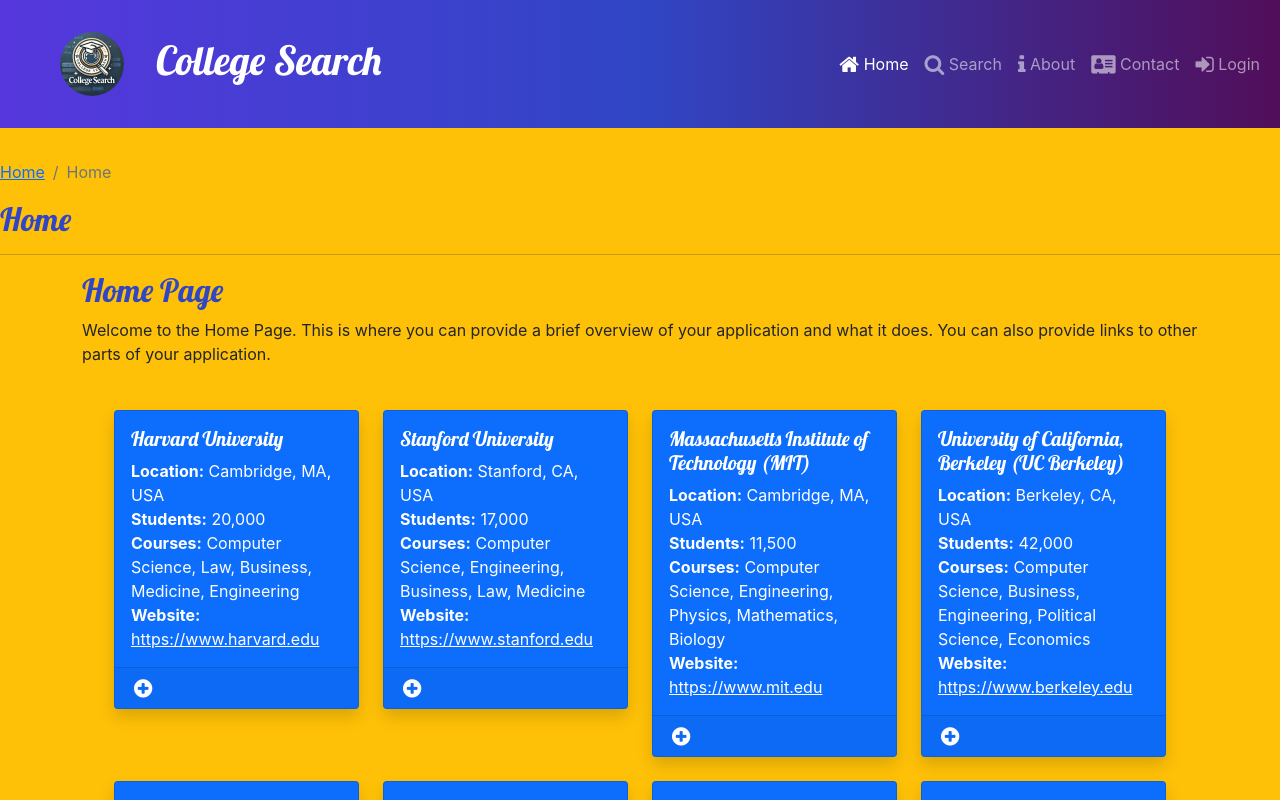
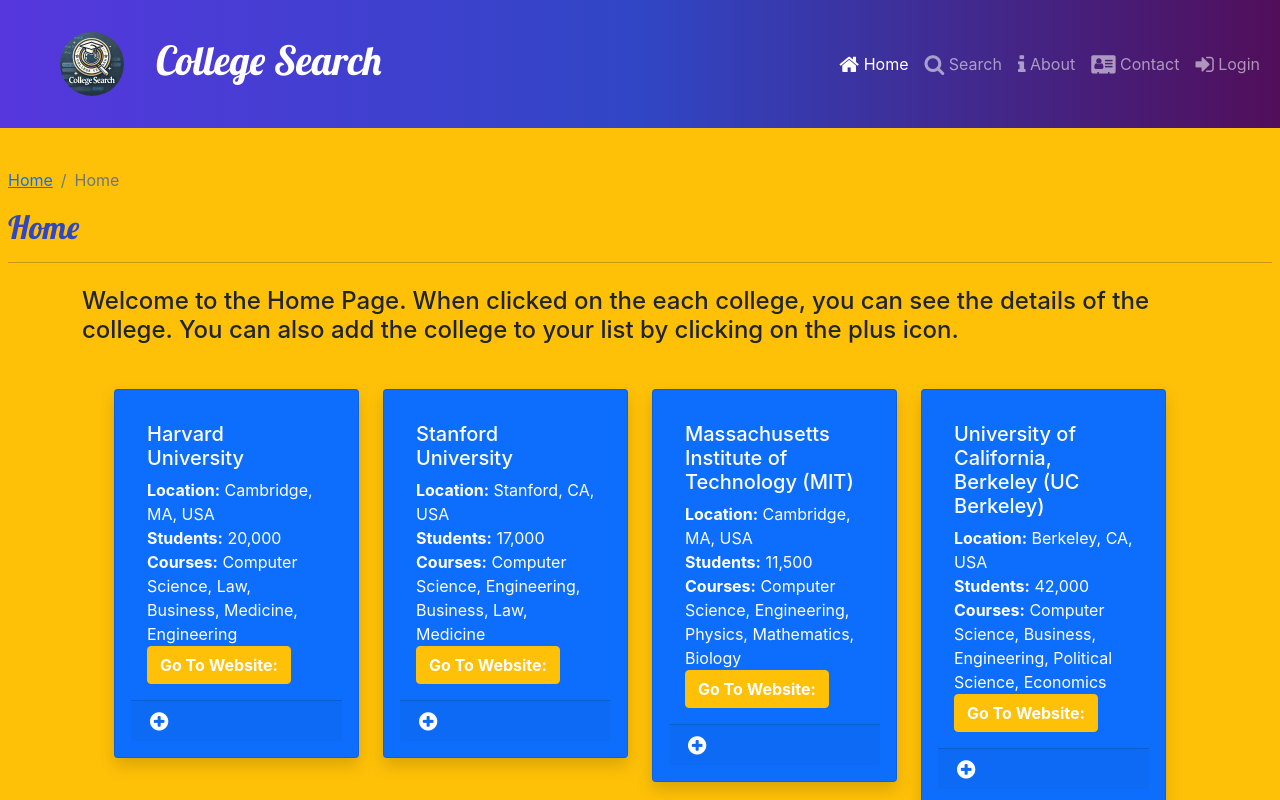
Before and after one commit to mathiasadikpon/colleges-search-app-react, a React (Create React App) app: page / in a window 1280 px wide. Shown: the top 800 px of the page. Built offline with nearby package versions, Linux system fonts and the light colour scheme.

Commit message:
refactor College component layout; improve website link visibility and footer positioning; update HomePage description

```diff
--- a/src/colleges/College.js
+++ b/src/colleges/College.js
@@ -1,6 +1,7 @@
 import React, { useState } from "react";
 import { Link } from "react-router-dom";
 import {
+  Button,
   Card,
   CardBody,
   CardFooter,
@@ -18,31 +19,33 @@
 
   return (
     <Col xs="12" sm="6" lg="3" className="p-2">
-      <Card className="bg-primary text-white m-1 shadow">
+      <Card body className="bg-primary text-white m-1 shadow">
+        <CardBody>
           <Link
             to={`/${id}`}
             className="text-white"
             style={{ cursor: "default", textDecoration: "none" }}
           >
-          <CardBody>
             <CardTitle tag="h5">{name}</CardTitle>
             <CardText>
               <strong>Location:</strong> {city}, {state}, {country} <br />
               <strong>Students:</strong> {no_of_students.toLocaleString()}{" "}
               <br />
               <strong>Courses:</strong> {courses.join(", ")} <br />
-              <strong>Website:</strong>{" "}
+            </CardText>
+          </Link>
+          <CardText>
             <a
               href={website}
               target="_blank"
               rel="noopener noreferrer"
-                className="text-white"
+              className=" btn btn-warning text-white"
             >
-                {website}
+              <strong>Go To Website:</strong>
             </a>
           </CardText>
         </CardBody>
-        </Link>
+
         <CardFooter>
           {/* Clickable Icon with better contrast */}
           <i
--- a/src/components/Footer.js
+++ b/src/components/Footer.js
@@ -3,7 +3,7 @@
 
 const Footer = () => {
   return (
-    <footer className="site-footer" sticky="botto" expand="md">
+    <footer className="site-footer" sticky="bottom" expand="md">
       <Container>
         <Row>
           <Col xs={{ size: 4, offset: 1 }} sm="2" className="text-white">
--- a/src/components/SubHeader.js
+++ b/src/components/SubHeader.js
@@ -3,9 +3,9 @@
 
 const SubHeader = ({ current, detail }) => {
   return (
-    <Row>
-      <Col>
-        <Breadcrumb>
+    <Row >
+      <Col className="m-2">
+        <Breadcrumb >
           <BreadcrumbItem>
             <Link to="/">Home</Link>
           </BreadcrumbItem>
--- a/src/pages/HomePage.js
+++ b/src/pages/HomePage.js
@@ -11,11 +11,12 @@
       <div className="container">
         <div className="row">
           <div className="col">
-            <h2>Home Page</h2>
             <p>
-              Welcome to the Home Page. This is where you can provide a brief
-              overview of your application and what it does. You can also
-              provide links to other parts of your application.
+              <h4>
+                Welcome to the Home Page. When clicked on the each college, you
+                can see the details of the college. You can also add the college
+                to your list by clicking on the plus icon.
+              </h4>
             </p>
             <CollegeList colleges={colleges} />
           </div>
```
Also changed, not shown: src/App.css (line endings or trailing spaces). Lines whose indentation alone changed are shown as unchanged.
